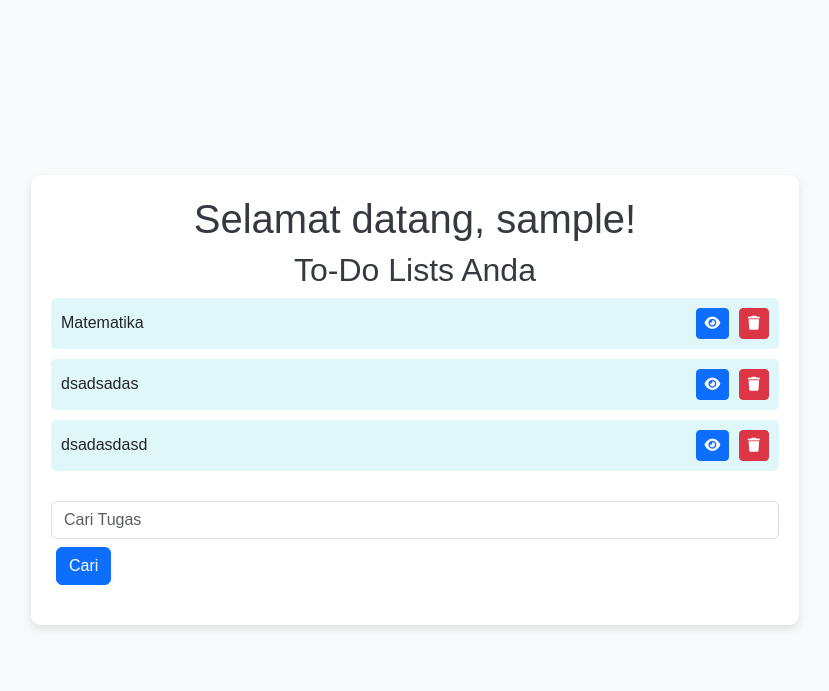
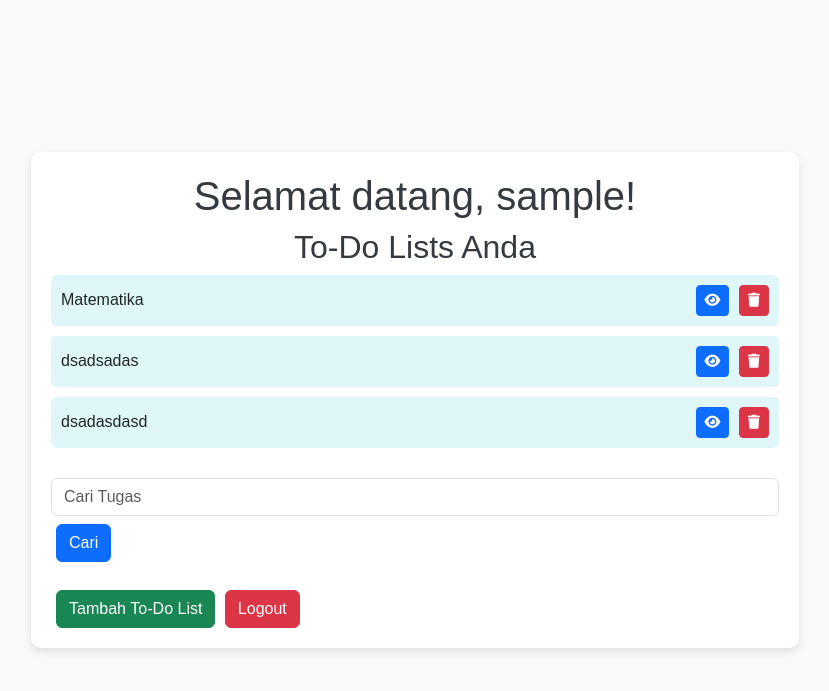
Before and after one commit to GrandMoze/UTS-WEBPRO-LAB-Group2, a PHP site: page /pages/halaman.php in a window 1280 px wide. Shown: the top 691 px of the page, without its empty margins (225-1054 px from the left). Run offline with PHP 8.4, Linux system fonts and the light colour scheme; the visitor is signed in with stand-in values (Sample User, id 1); data comes from the database, SQL or seed files in the repository.

Commit message:
Update halaman.php

```diff
--- a/pages/halaman.php
+++ b/pages/halaman.php
@@ -117,6 +117,8 @@ $todo_lists = $result->fetch_all(MYSQLI_ASSOC);
             <input type="text" name="search" placeholder="Cari Tugas" class="form-control" value="<?php echo htmlspecialchars($search); ?>">
             <button type="submit" class="btn btn-primary mt-2">Cari</button>
         </form>
+        <a href="../tasks/create_list.php" class="btn btn-success mt-2">Tambah To-Do List</a>
+        <a href="../auth/logout.php" class="btn btn-danger mt-2">Logout</a>
     </div>
 
     <script>
```
